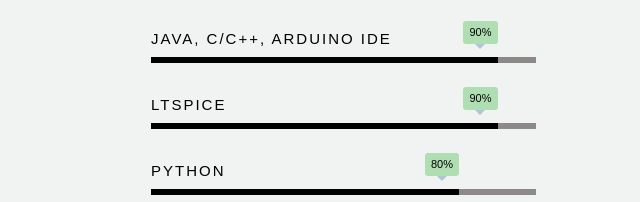
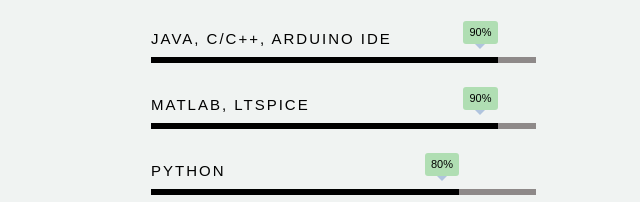
Before and after one commit to jmorr04/jmorr04.github.io, a plain HTML site: page index.html in a window 1280 px wide. Shown: the part 1600-1802 px from the top of the page, 509-1149 px from the left. Drawn offline with nearby package versions, Linux system fonts and the light colour scheme; a script that the page names is missing; a web font is replaced by a local one.

Commit message:
Update homepage layout

```diff
--- a/index.html
+++ b/index.html
@@ -154,7 +154,7 @@
                </li>
                <li>
                   <div class="progress percent90"><span>90%</span></div>
-                  <strong>LTspice</strong>
+                  <strong>MATLAB, LTspice</strong>
                </li>
                <li>
                   <div class="progress percent80"><span>80%</span></div>
```
Also changed, not shown: 1 other file.
